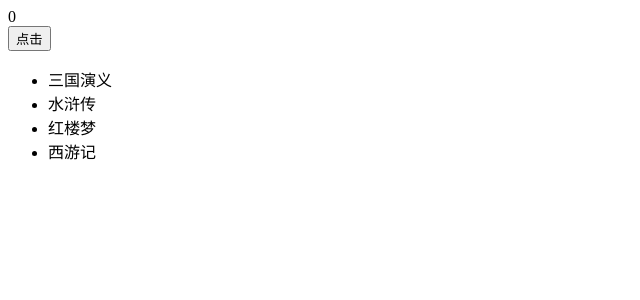
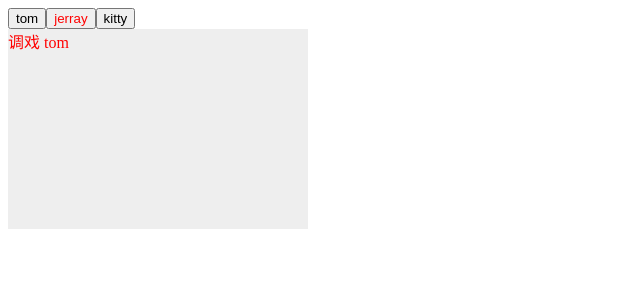
Before and after one commit to liangwan20000/10000, a React (Create React App) app: page / in a window 1280 px wide. Shown: the top 300 px of the page, without its empty margins (0-640 px from the left). Built offline with nearby package versions, Linux system fonts and the light colour scheme.

Commit message:
tab类组件

```diff
--- a/src/App.js
+++ b/src/App.js
@@ -17,7 +17,8 @@ import './App.css';
 // import SetState from './Components/class-setState.js';
 // import Event from './Components/event.js';
 // import Event from './Components/event-default-behavior.js';
-import EventProps from './Components/event-props.js';
+// import EventProps from './Components/event-props.js';
+import Tab from './Components/tab-event.js';
 
 /**
 *	函数组件:大驼峰命名法
@@ -133,13 +134,26 @@ import EventProps from './Components/event-props.js';
 // }
 
 // 类组建的事件处理
+// class App extends React.Component {
+// 	// 组建的模板必须通过render方法提供
+// 	// render方法名称是固定的，用于渲染模板
+// 	render () {
+// 		return (
+// 			<div>
+// 				<EventProps></EventProps>
+// 			</div>
+// 		)
+// 	}
+// }
+
+// tab-event
 class App extends React.Component {
 	// 组建的模板必须通过render方法提供
-	// render方法名称是固定的，用于渲染模板
+	// render是固定写法，提供渲染的模板
 	render () {
 		return (
 			<div>
-				<EventProps></EventProps>
+				<Tab></Tab>
 			</div>
 		)
 	}
--- a/src/Components/tab-event.js
+++ b/src/Components/tab-event.js
@@ -5,6 +5,11 @@
 *	引入React核心文件
 */
 import React from 'react';
+/**
+*	引入样式文件
+*/
+import '../static/index.css';
+
 // 定义类组件
 class Tab extends React.Component {
 	// 构造函数
@@ -32,6 +37,42 @@ class Tab extends React.Component {
 			currentId : 2
 		};
 	}
-
-
+	// 点击时改变状态位的值
+	handle = function (id, e) {
+		// console.log(e);
+		console.log(id);
+		this.setState({
+			currentId: id
+		})
+	}
+	// 类组件的模板必须通过render提供
+	// render方法名称是固定的，提供渲染的模板
+	render () {
+		// 定义两个空数组
+		let btns = [];
+		let divs = [];
+		// 根据数据动态生成jsx对象,(虚拟DMO)
+		this.state.tabData.forEach((item) => {
+			btns.push(<button
+				className={ this.state.currentId === item.id ? 'current' : '' }
+				key={ item.id }
+				onClick={ this.handle.bind(this, item.id) }
+				>{ item.taitle }</button>);
+			divs.push(<div
+				className={ this.state.currentId === item.id ? 'current' : '' }
+				key={ item.id }
+				>{ item.content }</div>)
+		});
+		// 返回jsx元素
+		return (
+			<div className='abc'>
+				{ btns }
+				{ divs }
+			</div>
+		)
+	}
 }
+/**
+*	导出tab类组件
+*/
+export default Tab;
```
